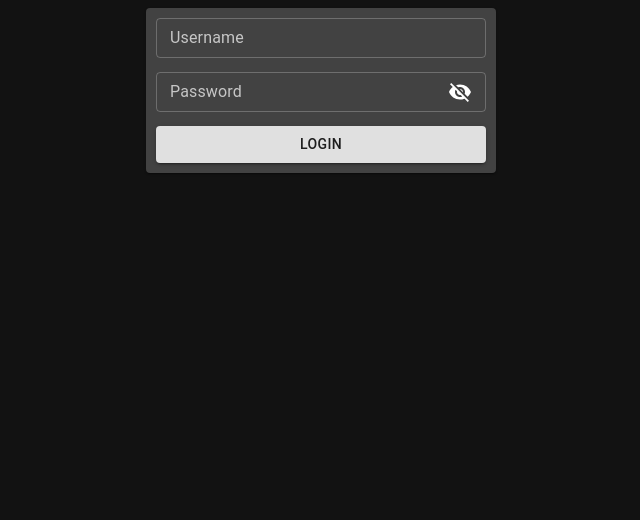
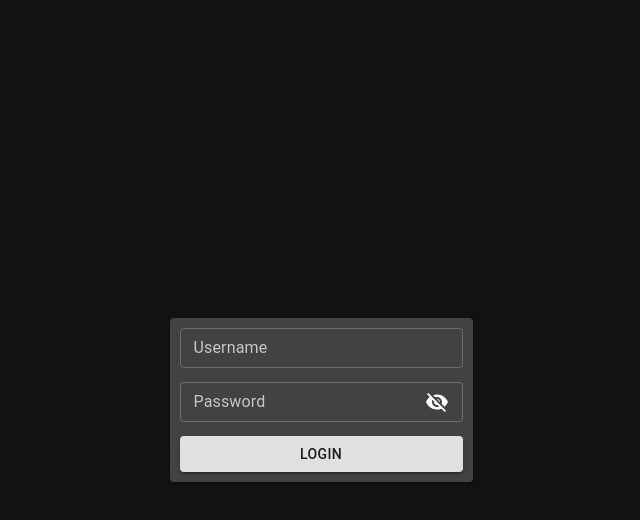
Before and after one commit to CastelJeremy/simple-music-web, a React app: page /login in a window 1280 px wide. Shown: the top 520 px of the page, without its empty margins (319-959 px from the left). Built offline with nearby package versions, Linux system fonts and the light colour scheme.

Commit message:
feat: center login form refactor: reset body css

```diff
--- a/src/imports/ui/App.jsx
+++ b/src/imports/ui/App.jsx
@@ -1,7 +1,7 @@
 import React from 'react';
 import { navigate, Router } from '@reach/router';
 import { ThemeProvider } from '@material-ui/core';
-import { createMuiTheme } from '@material-ui/core/styles';
+import { createMuiTheme, withStyles } from '@material-ui/core/styles';
 
 import Login from './Login/Login.jsx';
 import Home from './Home/Home.jsx';
@@ -14,6 +14,14 @@ const darkTheme = createMuiTheme({
             main: '#90caf9',
             dark: '#648dae',
         },
+    },
+});
+
+const styles = (theme) => ({
+    root: {
+        minHeight: `${window.innerHeight}px`,
+        width: '100%',
+        display: 'flex',
     },
 });
 
@@ -60,7 +68,7 @@ class App extends React.Component {
     render() {
         return (
             <ThemeProvider theme={darkTheme}>
-                <Router>
+                <Router className={this.props.classes.root}>
                     <Login path="/login" handleLogin={this.handleLogin} />
                     <Home
                         path="/"
@@ -73,4 +81,4 @@ class App extends React.Component {
     }
 }
 
-export default App;
+export default withStyles(styles)(App);
--- a/src/imports/ui/Home/HomeListAlbum.jsx
+++ b/src/imports/ui/Home/HomeListAlbum.jsx
@@ -1,5 +1,13 @@
 import React from 'react';
 import HomeItemAlbum from './HomeItemAlbum.jsx';
+import { withStyles } from '@material-ui/core/styles';
+
+const styles = (theme) => ({
+    root: {
+        padding: theme.spacing(1),
+        width: '100%',
+    },
+});
 
 class HomeListAlbum extends React.Component {
     constructor(props) {
@@ -8,7 +16,7 @@ class HomeListAlbum extends React.Component {
 
     render() {
         return (
-            <div>
+            <div className={this.props.classes.root}>
                 {this.props.albums.map((album) => (
                     <HomeItemAlbum
                         onClick={this.props.onClick}
@@ -21,4 +29,4 @@ class HomeListAlbum extends React.Component {
     }
 }
 
-export default HomeListAlbum;
+export default withStyles(styles)(HomeListAlbum);
--- a/src/index.html
+++ b/src/index.html
@@ -5,7 +5,7 @@
         <title>SimpleMusic</title>
     </head>
 
-    <body style="background-color: #121212">
+    <body style="margin: 0; padding: 0; background-color: #121212">
         <div id="app"></div>
     </body>
 </html>
```
